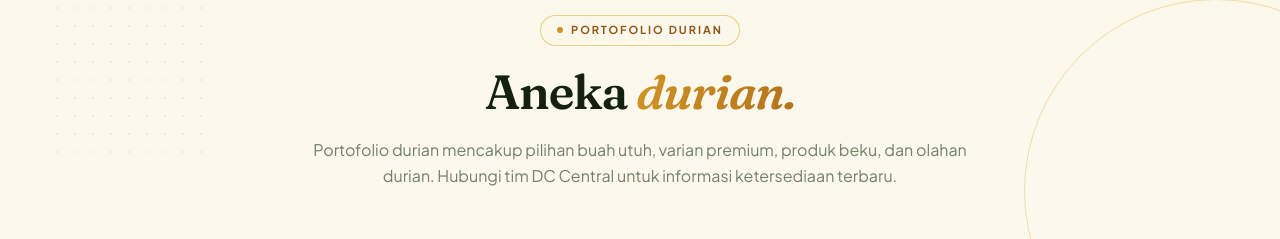
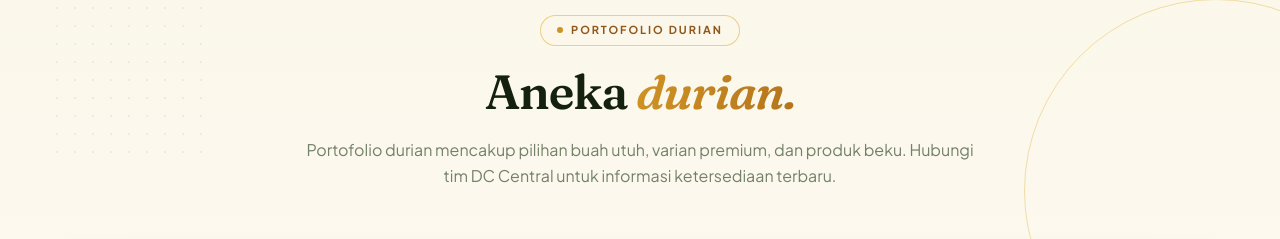
Before and after one commit to Decronaz369/cc-central-website-advance, a React (Vite) app: page / in a window 1280 px wide. Shown: the part 5627-5866 px from the top of the page. Built offline with nearby package versions, Linux system fonts and the light colour scheme.

Commit message:
Clarify durian portfolio copy

```diff
--- a/src/components/DurianShowcase.tsx
+++ b/src/components/DurianShowcase.tsx
@@ -119,7 +119,7 @@ export default function DurianShowcase() {
           tone="gold"
           eyebrow="Portofolio Durian"
           title={<>Aneka <em className="bg-linear-to-r from-gold-500 to-gold-600 bg-clip-text italic text-transparent">durian.</em></>}
-          desc="Portofolio durian mencakup pilihan buah utuh, varian premium, produk beku, dan olahan durian. Hubungi tim DC Central untuk informasi ketersediaan terbaru."
+          desc="Portofolio durian mencakup pilihan buah utuh, varian premium, dan produk beku. Hubungi tim DC Central untuk informasi ketersediaan terbaru."
         />
 
         {/* ---------------- featured Monthong spotlight ---------------- */}
```
